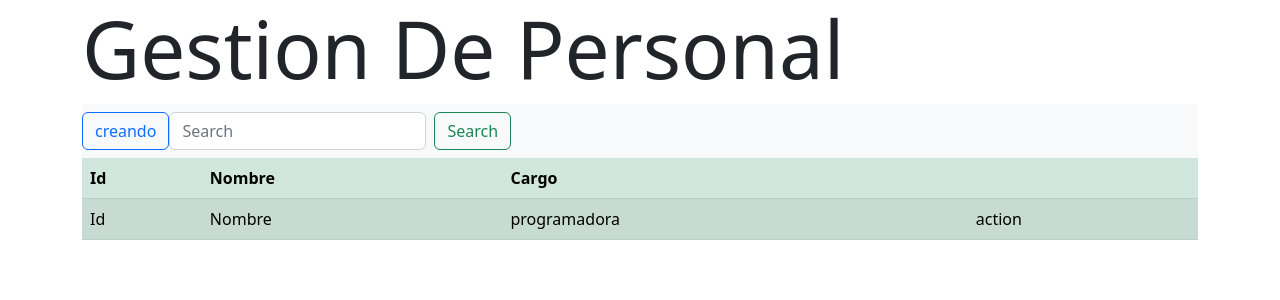
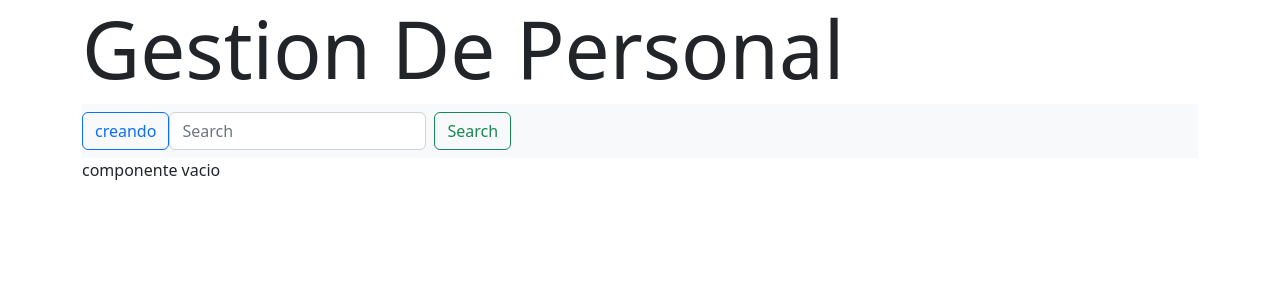
Before and after one commit to Debumax/Vortex-GestionRRHH, a React (Create React App) app: page / in a window 1280 px wide. Shown: the top 300 px of the page. Built offline with nearby package versions, Linux system fonts and the light colour scheme.

Commit message:
rutas <3 de creater empleado a home sin perder nada <3

```diff
--- a/src/App.js
+++ b/src/App.js
@@ -1,6 +1,6 @@
 import React from "react";
 import "bootstrap/dist/css/bootstrap.css";
-import { BrowserRouter, createBrowserRouter, RouterProvider } from 'react-router-dom';
+import { createBrowserRouter, RouterProvider } from 'react-router-dom';
 import Home from "./components/Home";
 import EmpleadoList from "./components/Empleados/EmpleadoList";
 import EmpleadoShow from "./components/Empleados/EmpleadoShow";
--- a/src/components/Empleados/EmpleadoCreate.js
+++ b/src/components/Empleados/EmpleadoCreate.js
@@ -2,9 +2,11 @@ import React, { useState } from "react";
 import { connect } from "react-redux";
 import { Link } from 'react-router-dom';
 import { v4 as uuidv4 } from 'uuid';
-import { addEmpleado } from '../../actios'
+import { addEmpleado } from '../../actios';
+import { useNavigate } from 'react-router-dom'; // hook
 
 const EmpleadoCreate= (props) => {
+    const navegar=useNavigate();
 
     const [id,setId]=useState('');
     const [nombre,setNombre]=useState('');
@@ -59,6 +61,9 @@ const EmpleadoCreate= (props) => {
         console.log( nuevoEmpleado);
         props.addEmpleado(nuevoEmpleado);
         console.log("PRIODIDAD MANEJAR ENVIO");
+        navegar('/');
+
+
     };
 
 
@@ -66,7 +71,7 @@ const EmpleadoCreate= (props) => {
         <div className="container">
             <h1 className="display-4 container"> Nuevo Empleado</h1>
 
-            <form className="row g-3 " onSubmit={manejarEnvio} >
+            <form className="row g-3 "  onSubmit={manejarEnvio} action='/'>
                 <div className="col-md-4">
                     <label className="form-label">First name </label>
                     <input type="text" className="form-control" name="nombre"  value={nombre} onChange={manejarCambio} required />
@@ -94,8 +99,8 @@ const EmpleadoCreate= (props) => {
                 </div>
 
                 <div className="col-12">
-                    <button className="btn btn-primary" type="submit" >Guardar</button>
-                    {/* <Link to={`/`} class="btn btn-primary" type="submit"></Link> */}
+                    <button className="btn btn-primary" type="submit">enviar</button>
+
                 </div>
             </form>
 
--- a/src/components/Empleados/EmpleadoList.js
+++ b/src/components/Empleados/EmpleadoList.js
@@ -1,63 +1,31 @@
-import React , { useState } from "react";
-import EmpleadoShow from "./EmpleadoShow";
+import React from "react";
+import { connect } from "react-redux";
+import FilaEmpleado from "../FilaEmpleado";
 
 
-/*
-export default[
-{
-    "EMPLOYER_ID": 1,
-    "FIRST_NAME":"debora",
-    "LAST_NAME":"debu" ,
-    "PHONE_NUMBER":1234567897,
-    "HIRE_DATE":"nose que es",
-    "SALARY":12.5,
-    "COMMISSION_PCT": "comiison 2"
-},
-{
-    "EMPLOYER_ID": 2,
-    "FIRST_NAME":"josefa",
-    "LAST_NAME":"debu" ,
-    "PHONE_NUMBER":789456,
-    "HIRE_DATE":"cosas que pasan",
-    "SALARY":5.5,
-    "COMMISSION_PCT": "comiison 3"
-}
-];
+const EmpleadoList = (props) => {
 
-*/
+    const renderGrilla= () => {
+        return props.lista.map( emp => {
+            return <FilaEmpleado datosEmpleado = {emp} key ={emp.EMPLOYER_ID} />
 
-
-
-const EmpleadoList = () => {
-    const [lista,setLista]= useState([]);
+        });
+    };
 
     return (
         <main className="container">
-            <table className="table table-success table-striped">
-                <thead>
-                    <tr>
-                        <th>Id</th>
-                        <th>Nombre</th>
-                        <th>Cargo</th>
-                        <th></th>
-                    </tr>
+            <div>
+                componente vacio
+            </div>
+            {renderGrilla()}
 
-                </thead>
-                <tbody>
-                    {/* {usuarios.map(user => ( */}
-                        <tr>
-                            <td>Id</td>
-                            <td>Nombre</td>
-                            <td>programadora</td>
-                            <td>action</td>
-                        </tr>
-
-                    {/* ))}                     */}
-                </tbody>
-            </table>
         </main>
 
     );
 };
 
-export default EmpleadoList;
+const mapStateToProps = state => {
+   return { lista:state.listaEmpleados}
+};
+
+export default connect( mapStateToProps )(EmpleadoList);
--- /dev/null
+++ b/src/components/FilaEmpleado.js
@@ -0,0 +1,11 @@
+import React from "react";
+
+const FilaEmpleado=(props) =>{
+    return (
+        <div>
+            {props.emp}
+        </div>
+
+    );
+};
+export default FilaEmpleado;
--- a/src/components/Header.js
+++ b/src/components/Header.js
@@ -13,7 +13,7 @@ const Header = ()=>{
                             <Link to={`/empleado/new`} className="btn btn-outline-primary">creando</Link>
 
                             <form className="d-flex" >
-                                <input className="form-control me-2" type="search" placeholder="Search" aria-label="Search"/>
+                                <input className="form-control me-2" type="search" placeholder="Search" aria-label="Search" />
                                 <button className="btn btn-outline-success" type="submit">Search</button>
 
                             </form>
--- a/src/reducers/index.js
+++ b/src/reducers/index.js
@@ -5,6 +5,6 @@ import empleadosReducer from './empleadosReducer';
 
 export default combineReducers ({
     //aqui se escribe el stado global
-    listaEmpleados : empleadosReducer // lo que devuelva el reducer de empleadosReducer
+    listaEmpleados: empleadosReducer // lo que devuelva el reducer de empleadosReducer
     // key listaEmpleados
 });
```
